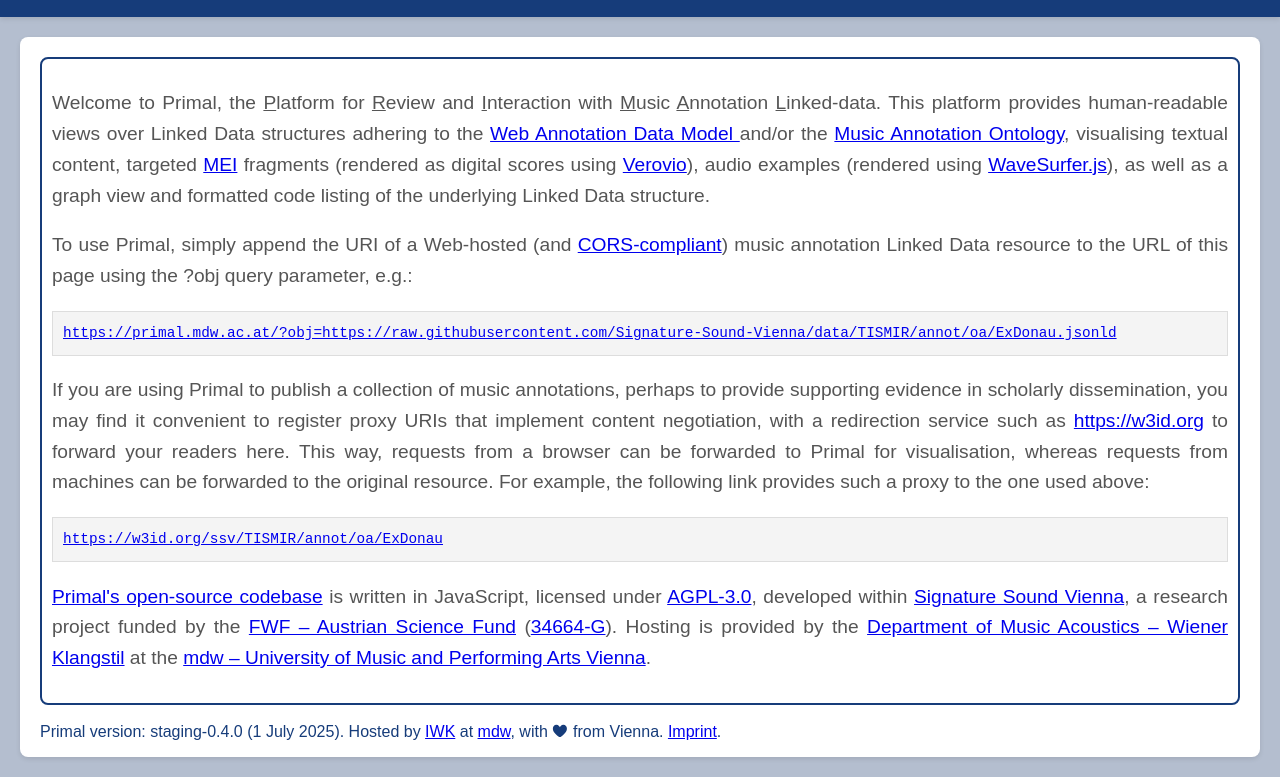
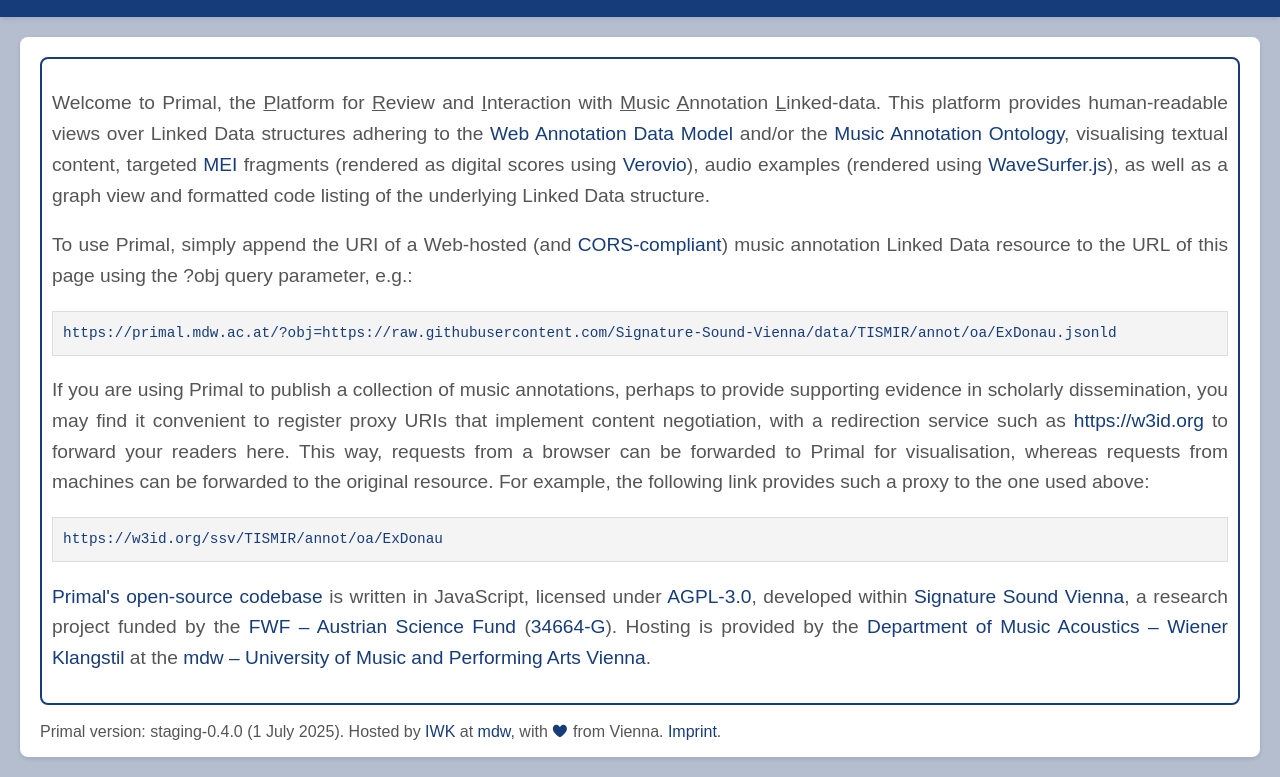
Before and after one commit to iwk-digital/primal, a plain HTML site: page index.html in a window 1280 px wide. Shown: the part 127-904 px from the top of the page. Drawn offline with nearby package versions, Linux system fonts and the light colour scheme; a script that the page names is missing.

Commit message:
Styling improvements for links in splash and footer

```diff
--- a/css/styles.css
+++ b/css/styles.css
@@ -15,10 +15,16 @@
     margin-top: 1em;
     height: 1em;
     line-height:1em;
+    color: #555;
 }
 
 #version-footer a {
     display:inline;
+    color: var(--primary-color);
+    text-decoration: none;
+}
+#version-footer a:hover {
+    color: var(--secondary-color);
 }
 
 header img {
@@ -253,6 +259,12 @@
 
 #splash a {
     display: inline;
+    color: var(--primary-color);
+    text-decoration: none;
+}
+
+#splash a:hover {
+    color: var(--secondary-color);
 }
 
 .splash #splash {
```
